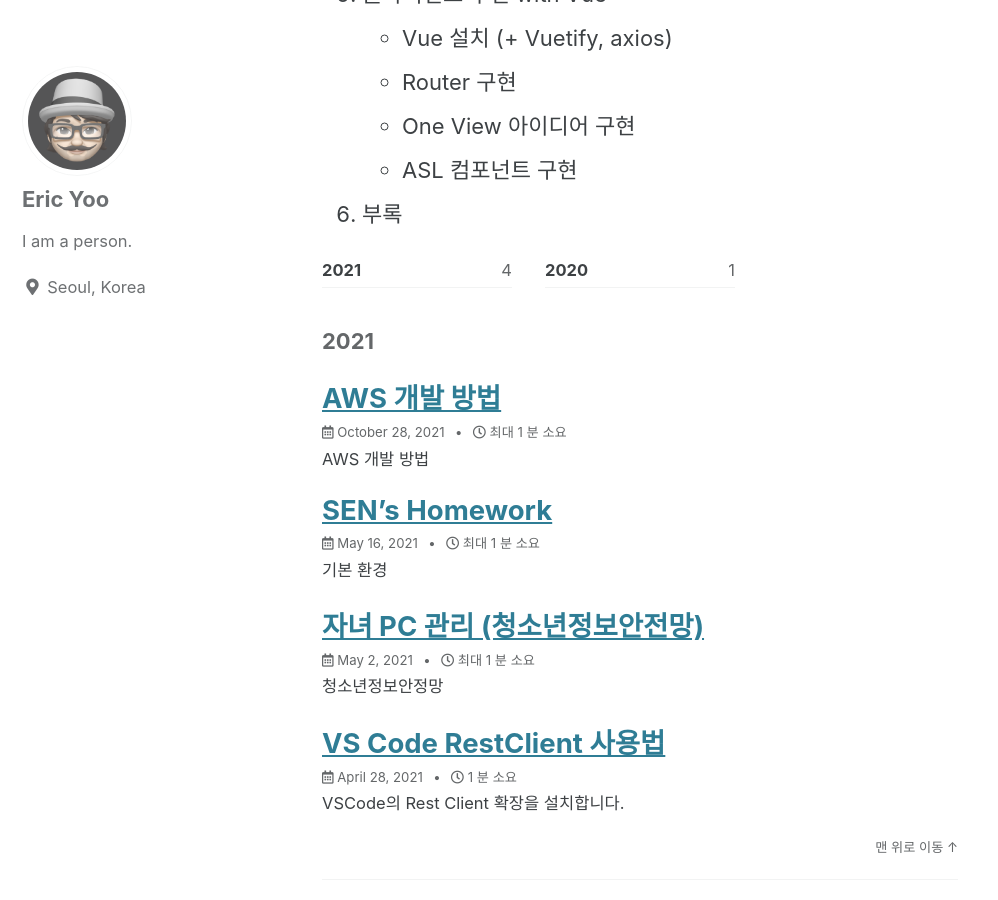
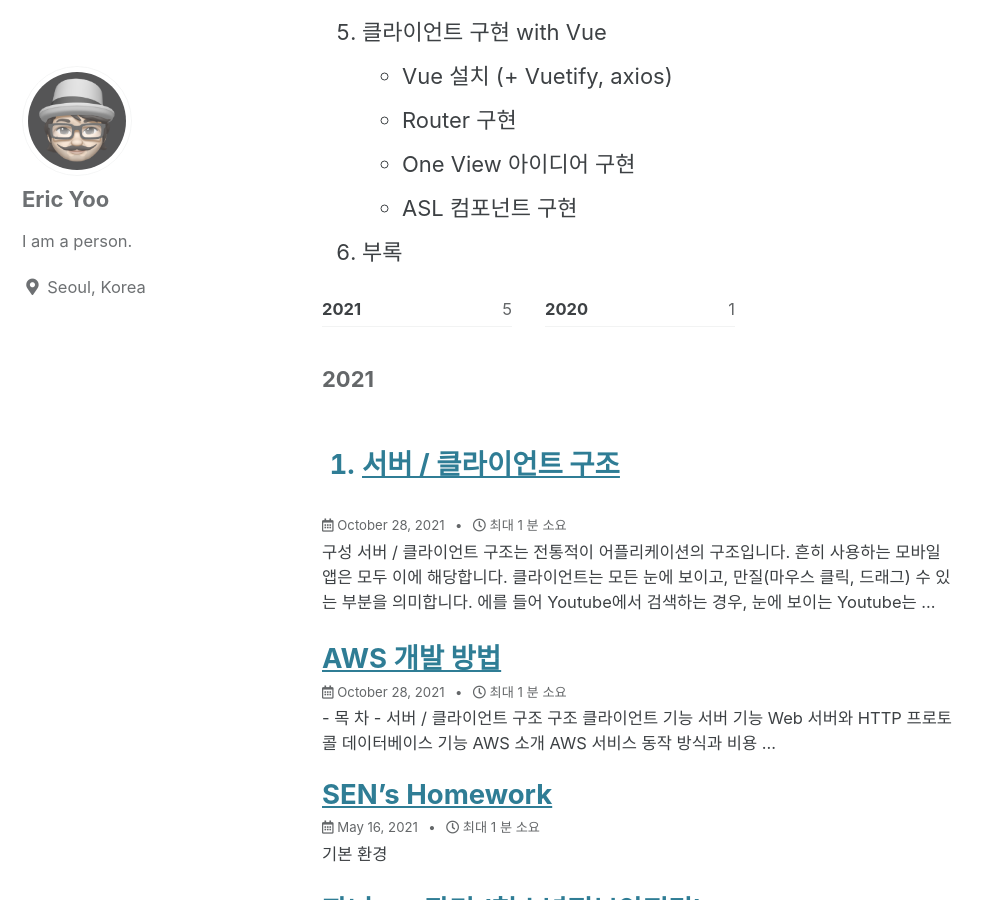
Before and after one commit to yoosungung/yoosungung.github.io, a Jekyll site: the page built from _posts/2021-10-28-AWA-개발-방법.md, in a window 1280 px wide and 900 px high, scrolled down 1427 px. Shown: the whole window, without its empty margins (0-998 px from the left). Built offline with Jekyll 4.4.1, drawn with Linux system fonts in a browser that asks for light colours; cached includes are drawn as plain includes; some of the changed text lies outside the part shown.

Commit message:
start write book for AWS DEV's GUID

```diff
--- a/_posts/2021-10-28-AWA-개발-방법.md
+++ b/_posts/2021-10-28-AWA-개발-방법.md
@@ -4,12 +4,12 @@ title: AWS 개발 방법
 categories: [AWS]
 tags: [AWS, Vue, Serverless, Lambda, ApiGateway]
 ---
-# AWS 개발 방법
-
-### 목 차
+## - 목 차 -
 1. 서버 / 클라이언트 구조
+ - 구조
  - 클라이언트 기능
  - 서버 기능
+ - Web 서버와 HTTP 프로토콜
  - 데이터베이스 기능
 2. AWS 소개
  - AWS 서비스 동작 방식과 비용
```
Also changed, not shown: _posts/2021-10-28-서버-클라이언트-구조.md (added, +22 -0 lines).
